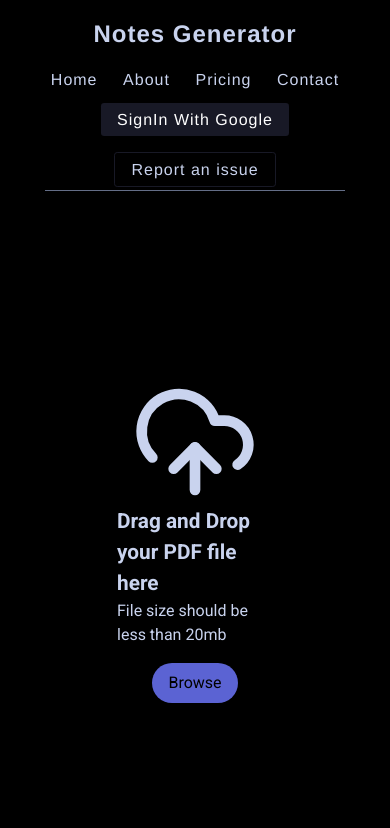
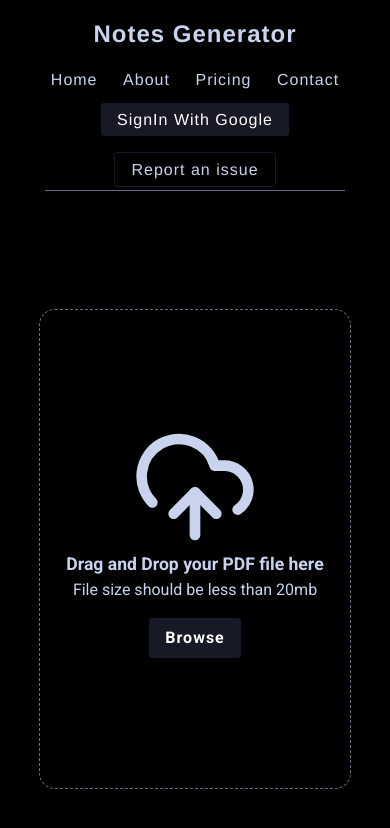
Before and after one commit to GautamRaj-1200/notes-generator, a React (Vite) app in the folder client/: page / in a window 390 px wide. Shown: the top 828 px of the page. Built offline with nearby package versions, Linux system fonts and the light colour scheme.

Commit message:
feat: change style of fileupload component

```diff
--- a/client/src/components/FileUpload/FileUpload.scss
+++ b/client/src/components/FileUpload/FileUpload.scss
@@ -5,17 +5,16 @@
     justify-content: center;
     align-items: center;
     position: relative;
-
-    input{
+}
+.file-upload input{
     height: 30rem;
     width: 40%;
     position: absolute;
     cursor: pointer;
     opacity:0;
 }
-}
 .drag-drop{
-    border:1px dashed var(--clr-tea-green);
+    border:1px dashed var(--clr-gray);
     border-radius: 1rem;
     height: 30rem;
     width: 40%;
@@ -24,8 +23,8 @@
     justify-content: center;
     align-items: center;
     cursor: pointer;
-
-    p:first-of-type {
+}
+.drag-drop p:first-of-type {
     font-size: 1.3rem;
     font-weight: bold;
 }
@@ -34,14 +33,17 @@
     color:rgb(236, 49, 43);
 }
 .btn{
-        background-color: var(--clr-blue);
+    background-color: var(--clr-gray-dark);
+    color:var(--clr-white);
     outline: none;
     border: none;
     padding: 0.5rem 1rem;
-        border-radius:2.5rem;
+    border-radius:0.2rem;
     cursor: pointer;
     margin: 1rem 0;
-    }
+    font-weight: 600;
+    letter-spacing: 1px;
+    transition: all 0.5s;
 }
 .wait{
     text-align: center;
@@ -71,3 +73,18 @@
       transform: rotate(360deg);
     }
   }
+
+@media screen and (max-width:900px) {
+    .file-upload input{
+        width:80%;
+    }
+    .drag-drop{
+        width: 80%;
+    }
+}
+@media screen and (max-width:400px) {
+    .drag-drop p:first-of-type {
+        font-size: 1.1rem;
+        font-weight: bold;
+    }
+}
```
Lines whose indentation alone changed are shown as unchanged.
